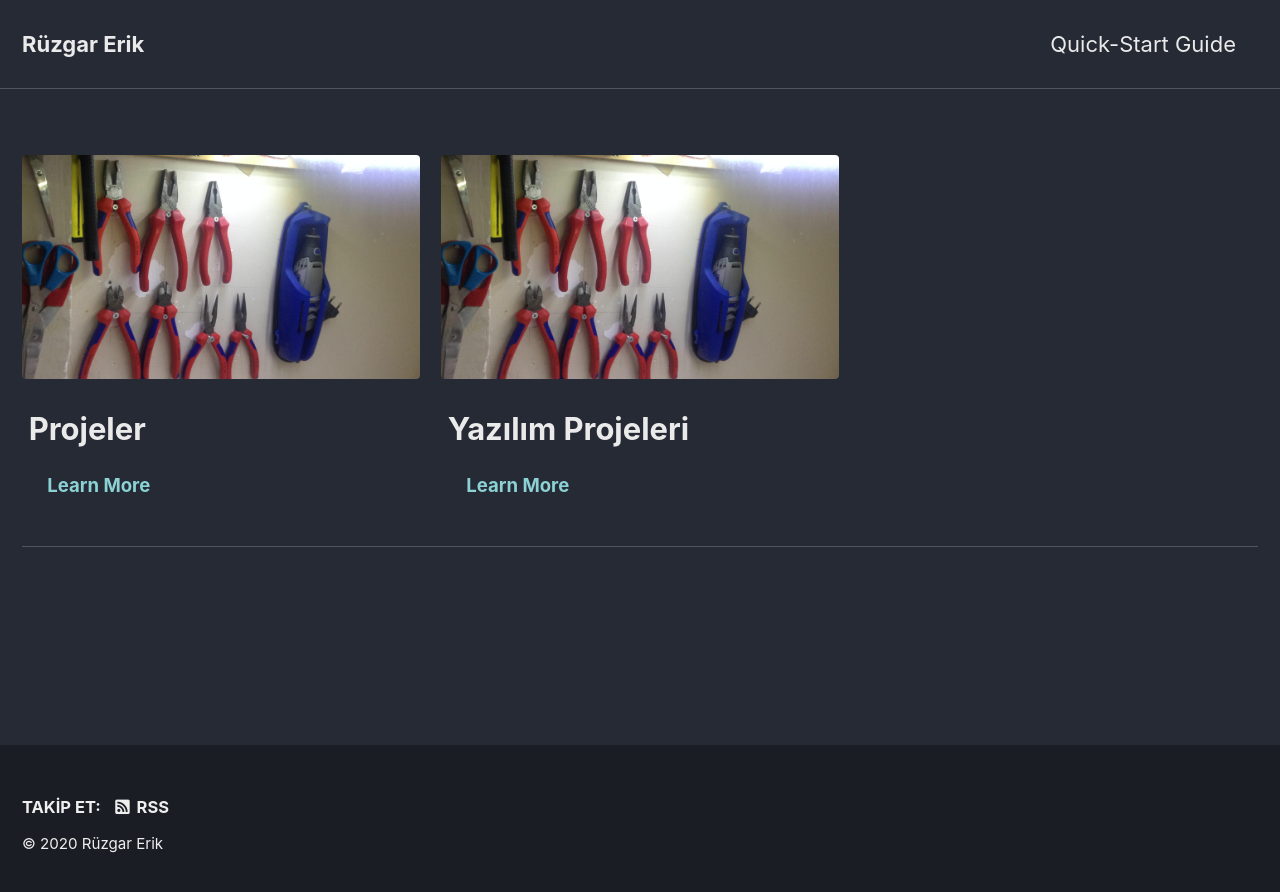
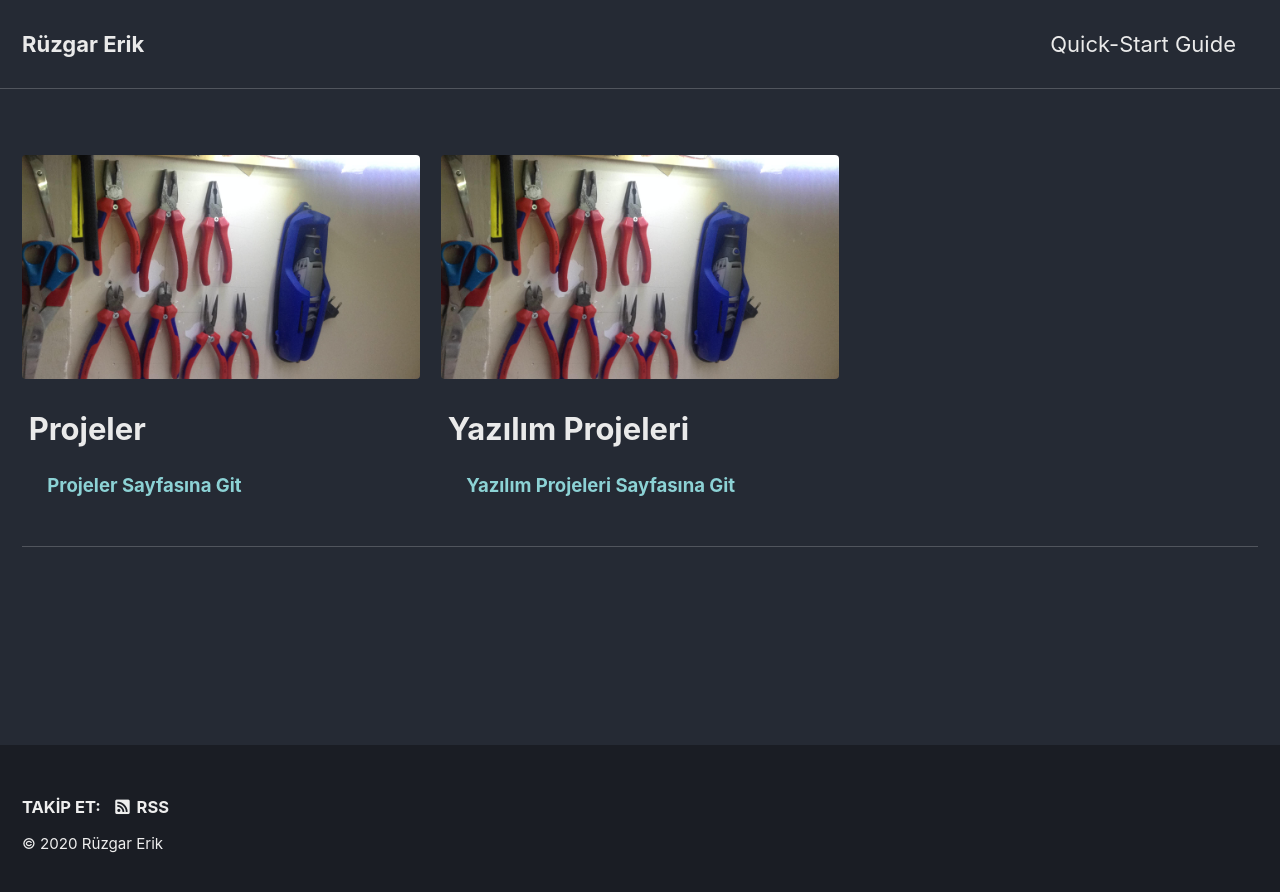
Before and after one commit to RuzgarErik/ruzgarerik.github.io, a Jekyll site: the page built from index.html, in a window 1280 px wide. Shown: the top 892 px of the page. Built offline with Jekyll 4.4.1, drawn with Linux system fonts in a browser that asks for light colours; cached includes are drawn as plain includes; the list of posts is cut into pages by our own code.

Commit message:
anasayfa

```diff
--- a/index.html
+++ b/index.html
@@ -6,12 +6,12 @@ feature_row:
     alt: "customizable"
     title: "Projeler"
     url: "/docs/configuration/"
-    btn_label: "Learn More"
+    btn_label: "Projeler Sayfasına Git"
   - image_path: /assets/img/projeler.jpg
     alt: "fully responsive"
     title: "Yazılım Projeleri"
     url: "/docs/layouts/"
-    btn_label: "Learn More"
+    btn_label: "Yazılım Projeleri Sayfasına Git"
 ---
 
 </br>
```
